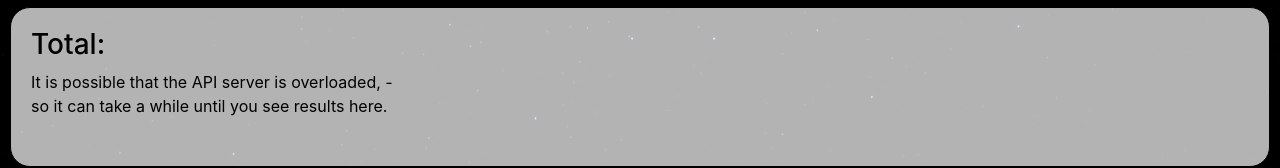
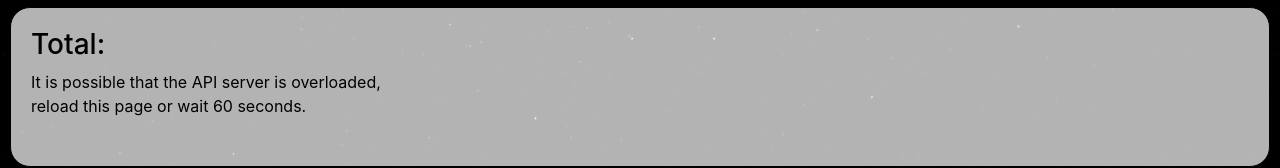
Before and after one commit to Whitestripe7773/Covid19LiveData, a plain HTML site: page index.html in a window 1280 px wide. Shown: the part 129-297 px from the top of the page. Drawn offline with nearby package versions, Linux system fonts and the light colour scheme; no server answers.

Commit message:
Change message

```diff
--- a/index.html
+++ b/index.html
@@ -23,7 +23,7 @@
         <div class="main-class">
             <div class="trans-box">
                 <h3>Total:</h3>
-                <p class="confirmed">It is possible that the API server is overloaded, -<br> so it can take a while until you see results here.</p>
+                <p class="confirmed">It is possible that the API server is overloaded, <br> reload this page or wait 60 seconds.</p>
                 <p class="deaths"></p>
                 <p class="recovered"></p>
             </div>
```
